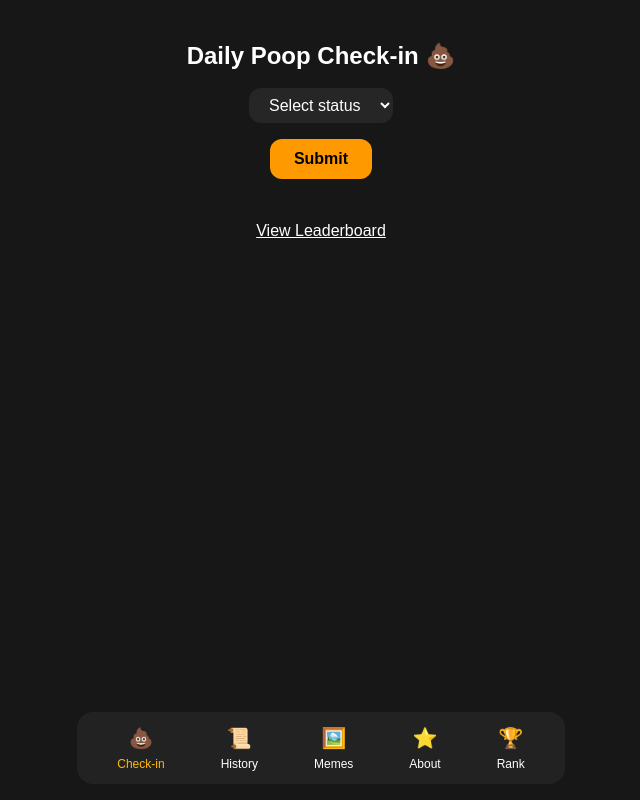
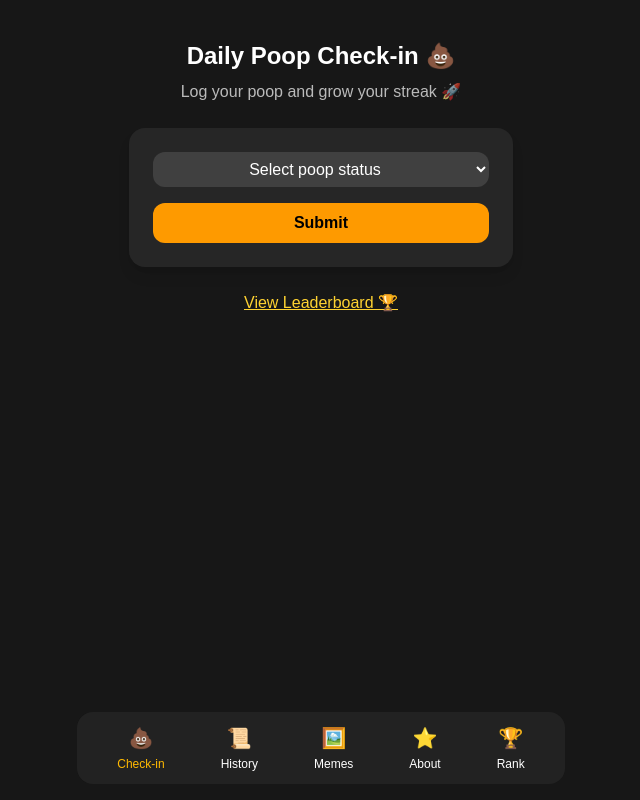
Before and after one commit to alihamza3389/poop-universe, a Next.js app: page / in a window 1280 px wide. Shown: the whole page, without its empty margins (319-959 px from the left). Built offline with nearby package versions, Linux system fonts and the light colour scheme; no server answers.

Commit message:
Improve check-in page UI

```diff
--- a/app/page.tsx
+++ b/app/page.tsx
@@ -14,7 +14,7 @@ export default function Home() {
   }, []);
 
   async function checkIn() {
-    if (!userId) return;
+    if (!userId || !status) return;
 
     await supabase.from("checkins").insert({
       user_id: userId,
@@ -22,36 +22,50 @@ export default function Home() {
     });
 
     await incrementStreak(userId);
+
     alert("Poop logged 💩 — streak up!");
   }
 
   return (
     <div className="min-h-screen bg-neutral-900 text-white flex flex-col items-center pt-10">
-      <h1 className="text-2xl font-bold mb-4">Daily Poop Check-in 💩</h1>
+
+      <h1 className="text-2xl font-bold mb-2">
+        Daily Poop Check-in 💩
+      </h1>
+
+      <p className="opacity-70 mb-6">
+        Log your poop and grow your streak 🚀
+      </p>
+
+      <div className="bg-neutral-800 px-6 py-6 rounded-2xl shadow-lg w-[90%] max-w-sm flex flex-col items-center">
 
         <select
-        className="bg-neutral-800 px-4 py-2 rounded-xl mb-4"
+          className="bg-neutral-700 px-4 py-2 rounded-xl mb-4 w-full text-center"
+          value={status}
           onChange={(e) => setStatus(e.target.value)}
         >
-        <option value="">Select status</option>
-        <option value="good">Good</option>
-        <option value="ok">OK</option>
-        <option value="struggle">Struggle</option>
-        <option value="legend">Legend</option>
+          <option value="">Select poop status</option>
+          <option value="good">💚 Good poop</option>
+          <option value="ok">🙂 Okay poop</option>
+          <option value="struggle">😣 Struggle</option>
+          <option value="legend">👑 Poop Legend</option>
         </select>
 
         <button
           onClick={checkIn}
-        className="bg-amber-500 px-6 py-2 rounded-xl text-black font-bold"
+          className="bg-amber-500 px-6 py-2 rounded-xl text-black font-bold w-full"
         >
           Submit
         </button>
+      </div>
 
-      <div className="mt-10">
-        <Link href="/leaderboard" className="underline">
-          View Leaderboard
+      <Link
+        href="/leaderboard"
+        className="mt-6 underline text-amber-300"
+      >
+        View Leaderboard 🏆
       </Link>
-      </div>
+
     </div>
   );
 }
```
Lines whose indentation alone changed are shown as unchanged.
